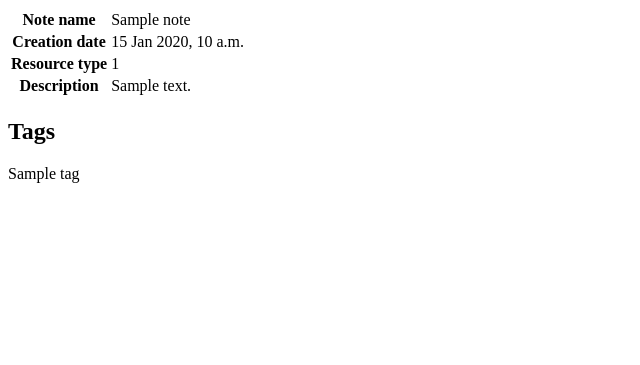
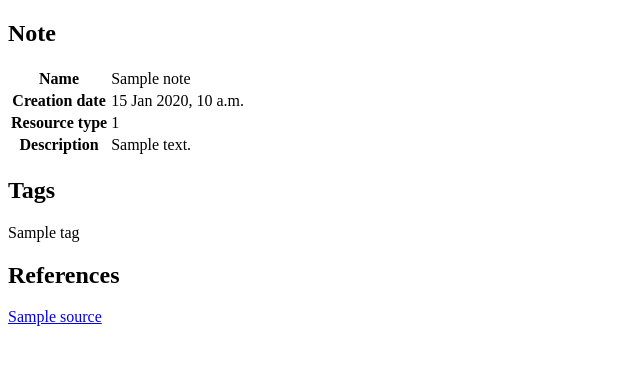
Before and after one commit to cbb4bbc5/thesis-app, a Django app: template noteman/templates/dashboard/note.html in a window 1280 px wide. Shown: the top 365 px of the page, without its empty margins (0-640 px from the left). Run offline with Django 5.2, Linux system fonts and the light colour scheme; tables that the repository leaves empty hold one stand-in row (values such as "Sample post"); the template is opened without the code that fills it: values that come from a table or form of the project are taken from there, most other values are stand-ins (such as "Sample title", 1, 10 or a date in 2020).

Commit message:
Display sources each note has

```diff
--- a/noteman/apps/dashboard/models.py
+++ b/noteman/apps/dashboard/models.py
@@ -56,6 +56,7 @@ class Tag(models.Model):
             )
         ]
 
+
 class NoteTag(models.Model):
     note = models.ForeignKey(Note, on_delete=models.CASCADE)
     tag = models.ForeignKey(Tag, on_delete=models.CASCADE)
--- a/noteman/templates/dashboard/all_notes.html
+++ b/noteman/templates/dashboard/all_notes.html
@@ -8,10 +8,10 @@
     </head>
   <body>
     {% if notes %}
+      <!-- TODO: maybe factor this for loop and the one in notes.html as they are quite similar -->
     {% for note in notes %}
     <div>
-      <!-- TODO: make these into urls as well -->
-      {{ note.name }}
+    <a href="{% url 'dashboard:note_detail' note.id %}"> {{ note.name }}</a>
       </div>
     {% endfor %}
     {% else %}
--- a/noteman/templates/dashboard/note.html
+++ b/noteman/templates/dashboard/note.html
@@ -7,10 +7,11 @@
     <title> {{ note.name }} </title>
     </head>
   <body>
-    <div>
+    <div class="note">
+      <h2>Note</h2>
     <table>
       <tr>
-	<th> Note name </th>
+	<th> Name </th>
 	<td> {{ note.name }} </td>
       </tr>
       <tr>
@@ -33,6 +34,7 @@
       {% if tags %}
       {% for tag in tags %}
       <div>
+	<!-- TODO: make these tags into urls and style them with CSS -->
 	{{ tag.name }}
       </div>
       {% endfor %}
@@ -40,6 +42,18 @@
       <p> This note does not have any tags </p>
       {% endif %}
     </div>
+<div class="sources">
+  <h2>References</h2>
+  {% if sources %}
+  {% for source in sources %}
+  <div>
+    <a href="{% url 'dashboard:note_detail' source.id %}"> {{ source.name }}</a>
+  </div>
+  {% endfor %}
+  {% else %}
+  <p> This note does not reference any other notes </p>
+  {% endif %}
+</div>
     </div>
     </body>
   </html>
```
Also changed, not shown: noteman/apps/dashboard/views.py (+7 -2 lines).
